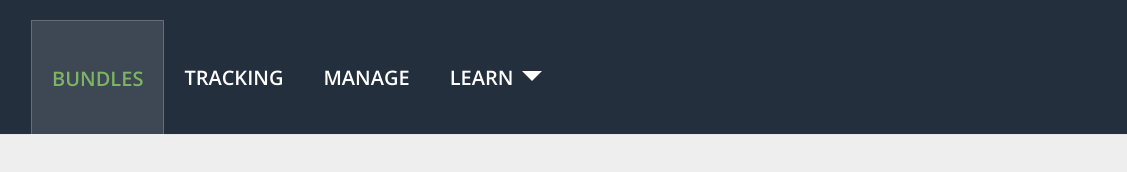
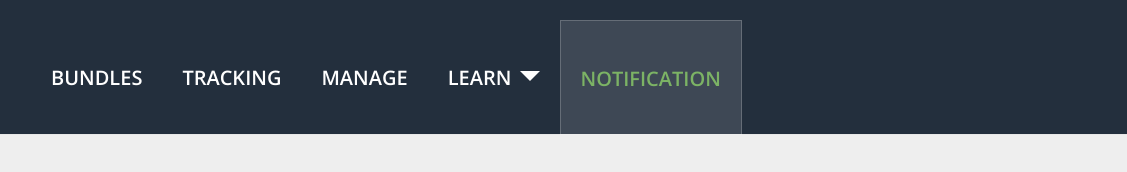
Before and after one commit to wfdlcl1227/purealoe-distributor, a website: page www/index.html in a window 1280 px wide. Shown: the full height of the page, 153-1280 px from the left. Drawn offline with nearby package versions, Linux system fonts and the light colour scheme; no server answers.

Commit message:
Update index.html

```diff
--- a/www/index.html
+++ b/www/index.html
@@ -34,12 +34,13 @@
         </div>
         <div id="navbar" class="navbar-collapse collapse">
             <ul class="nav navbar-nav">
-                <li class="active"><a href="#" onclick="getBundleList()">Bundles</a></li>
+                <li><a href="#" onclick="getBundleList()">Bundles</a></li>
                 <li><a href="#about">Tracking</a></li>
                 <li><a href="#contact">Manage</a></li>
                 <li class="dropdown">
                     <a href="#" class="dropdown-toggle" data-toggle="dropdown" role="button" aria-haspopup="true" aria-expanded="false">Learn <span class="caret"></span></a>
                 </li>
+                <li class="active"><a href="#" onclick="getNotification()">Notification</a></li>
             </ul>
         </div><!--/.nav-collapse -->
     </div>
```
